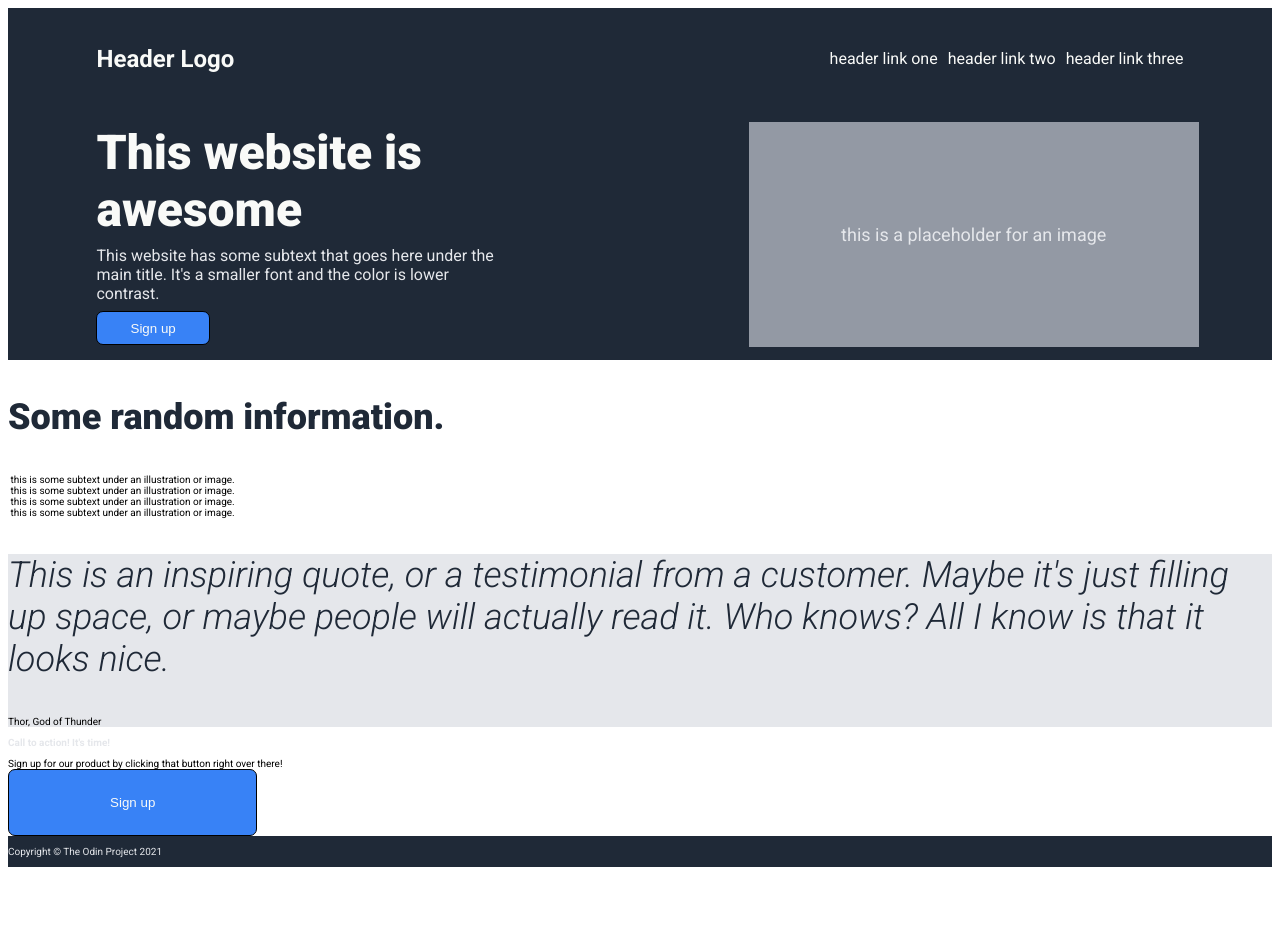
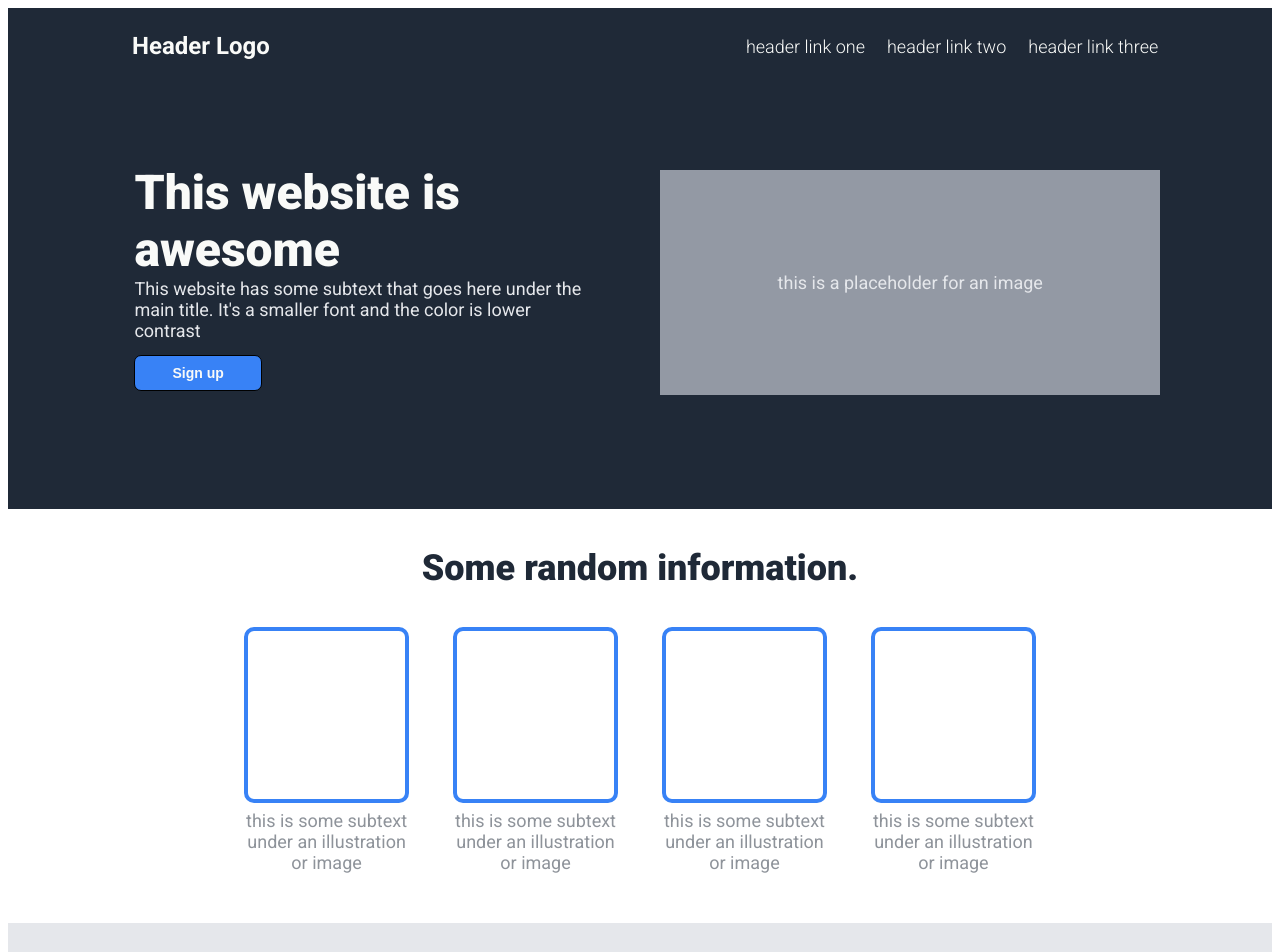
Before and after one commit to jzanderson09/flexbox-landing-page, a plain HTML site: page index.html in a window 1280 px wide. Shown: the top 952 px of the page. Before the commit the page ends 867 px from the top, so only its background shows below. Drawn offline with Linux system fonts and the light colour scheme.

Commit message:
Complete Landing Page
Complete page specs per README.md file.

```diff
--- a/index.html
+++ b/index.html
@@ -24,8 +24,8 @@
                 <div class="left">
                     <h1 class="main-text">This website is awesome</h1>
                     <p class="secondary-text">This website has some subtext that goes here
-                    under the main title. It's a smaller font and the color
-                    is lower contrast.
+                    under the main title.  It's a smaller font and the color
+                    is lower contrast
                     </p>
                     <button>Sign up</button>
                 </div>
@@ -37,23 +37,28 @@
             </div>
         </header>
         <main>
-        <!-- Main -->
             <h3 class="information-header">Some random information.</h3>
-            <div class="img-container">
+            <div class="card-container">
+                <!-- img tags replaced with div to show img card. -->
                 <div class="card">
-                    <img src="" alt="">
-                    <span>this is some subtext under an illustration or image.</span>
+                    <!-- <img src="" alt=""> -->
+                    <div class="img-container"></div>
+                    <p class="img-text">this is some subtext under an illustration or image</p>
                 </div>
                 <div class="card">
-                    <img src="" alt="">
-                    <span>this is some subtext under an illustration or image.</span>
+                    <!-- <img src="" alt=""> -->
+                    <div class="img-container"></div>
+                    <p class="img-text">this is some subtext under an illustration or image</p>
                 </div>
                 <div class="card">
-                    <img src="" alt="">
-                    <span>this is some subtext under an illustration or image.</span>
+                    <!-- <img src="" alt=""> -->
+                    <div class="img-container"></div>
+                    <p class="img-text">this is some subtext under an illustration or image</p>
+                </div>
                 <div class="card">
-                    <img src="" alt="">
-                    <span>this is some subtext under an illustration or image.</span>
+                    <!-- <img src="" alt=""> -->
+                    <div class="img-container"></div>
+                    <p class="img-text">this is some subtext under an illustration or image</p>
                 </div>
             </div>
             <div class="quote-container">
@@ -61,12 +66,12 @@
                 customer. Maybe it's just filling up space, or maybe people will actually
                 read it. Who knows? All I know is that it looks nice.
                 </em></h3>
-                <span>Thor, God of Thunder</span>
+                <strong><p class="quote-author">-Thor, God of Thunder</p></strong>
             </div>
             <div class="sign-up-container">
                 <div class="sign-up-left">
                     <p><strong>Call to action! It's time!</strong></p>
-                    <span>Sign up for our product by clicking that button right over there!</span>
+                    <p class="request">Sign up for our product by clicking that button right over there!</p>
                 </div>
                 <div class="sign-up-right">
                     <button class="call-to-action">Sign up</button>
--- a/style.css
+++ b/style.css
@@ -24,7 +24,10 @@ button {
     border: 1px solid black;
     border-radius: 7px;
     color: #F9FAF8;
+    font-size: 1.4rem;
+    font-weight: 800;
     padding: 2% 8%;
+    width: 28%;
 }
 
 p {
@@ -56,41 +59,45 @@ p {
     align-items: center;
     flex-flow: row nowrap;
     justify-content: space-between;
-    margin: 1% 7%;
+    margin: 0 9%;
 }
 
 .container header nav .header-logo {
     color: #F9FAF8;
     font-size: 2.4rem;
+    margin-left: 1%;
 }
 
 .container header nav .links {
     display: flex;
     align-items: center;
     flex-flow: row nowrap;
-    gap: 10px;
+    font-weight: 300;
+    gap: 22px;
     justify-content: space-evenly;
     list-style-type: none;
 }
 
 .container header nav .links .link-text {
     color: #E5E7EB;
-    font-size: 1.6rem;
+    font-size: 1.8rem;
 }
 
-/* --------------------header .banner------------------- */
+/* --------------------header .banner-------------------- */
 
 .container header .banner {
     display: flex;
     align-items: center;
     justify-content: space-between;
-    margin: 1% 7%;
+    margin: 6% 10% 9%;
 }
 
-/* --------------header .banner .left------------------- */
+/* --------------header .banner .left-------------------- */
 
 .container header .banner .left {
-    width: 38%;
+    display: flex;
+    flex-flow: column nowrap;
+    width: 45%;
 }
 
 .container header .banner .left .main-text {
@@ -103,16 +110,19 @@ p {
 
 .container header .banner .left .secondary-text {
     color: #E5E7EB;
-    font-size: 1.6rem;
-    margin: 2% auto;
-    padding: 0;
+    font-size: 1.8rem;
+    margin: 0 auto 3%;
     text-wrap: wrap;
 }
 
-/* --------------header .banner .right------------------ */
+/* --------------header .banner .right------------------- */
 
 .container header .banner .right {
-    width: 40%;
+    display: flex;
+    flex-flow: column nowrap;
+    align-items: left;
+    margin-top: 1%;
+    width: 48%;
 }
 
 .container header .banner .right .img-div {
@@ -122,35 +132,143 @@ p {
     height: 225px;
     justify-content: center;
     text-align: center;
-    width: 450px;
+    width: 50rem;
 }
 
 .container header .banner .right .img-div p {
     font-size: 1.8rem;
 }
 
-/* ---------------------main---------------------------- */
+/* ---------------------main----------------------------- */
+
+.container main {
+    display: flex;
+    align-items: center;
+    flex-flow: column nowrap;
+    justify-content: center;
+    text-align: center;
+}
 
 .container main .information-header {
     color: #1F2937;
     font-size: 3.6rem;
     font-weight: 800;
+    margin: 3% auto;
 }
+
+/* --------------.card-container------------------------- */
+
+.container main .card-container {
+    display: flex;
+    align-items: center;
+    flex-flow: row wrap;
+    gap: 32px;
+    justify-content: center;
+    margin-bottom: 4%;
+}
+
+.container main .card-container .card {
+    display: flex;
+    align-items: center;
+    flex-flow: column nowrap;
+    justify-content: center;
+    width: 14%;
+}
+
+.container main .card-container .card .img-container {
+    background-color: rgb(255, 255, 255);
+    border: 4px solid #3882F6;
+    border-radius: 10px;
+    height: 22vh;
+    width: 93%;
+}
+
+.container main .card-container .card .img-text {
+    color: #1f2937;
+    font-size: 1.8rem;
+    margin: 4% auto auto;
+    opacity: 0.5;
+    text-align: center;
+    text-wrap: wrap;
+}
+
+/* --------------.quote-container------------------------ */
+
 
 .container main .quote-container {
     background-color: #E5E7EB;
+    display: flex;
+    flex-flow: column nowrap;
 }
 
 .container main .quote-container .quote-text {
     color: #1F2937;
     font-size: 3.6rem;
     font-weight: 300;
+    margin-bottom: 0;
+    padding: 6% 19% 0;
+    text-align: left;
 }
 
-/* -----------------------footer----------------------- */
+.container main .quote-container .quote-author {
+    color: #1F2937;
+    font-size: 2.4rem;
+    margin: 0 21% 7% 0;
+    text-align: right;
+}
+
+/* --------------.sign-up-container---------------------- */
+
+
+.container main .sign-up-container {
+    display: flex;
+    align-items: center;
+    background-color: #3882F6;
+    border-radius: 5px;
+    flex-flow: row nowrap;
+    height: 25vh;
+    justify-content: center;
+    margin: 7% auto;
+    padding: 0;
+    text-align: center;
+    width: 85%;
+}
+
+.container main .sign-up-container .sign-up-left {
+    width: 47%;
+}
+
+.container main .sign-up-container .sign-up-left p {
+    font-size: 1.8rem;
+    margin: 0;
+    padding: 0;
+    text-align: left;
+}
+
+.container main .sign-up-container .sign-up-left .request {
+    font-weight: 200;
+}
+
+.container main .sign-up-container .sign-up-right {
+    margin-left: 10%;
+    width: 30%;
+}
+
+.container main .sign-up-container .sign-up-right .call-to-action {
+    background-color: #3882F6;
+    border: 2px solid #F9FAF8;
+    border-radius: 7px;
+    color: #F9FAF8;
+    padding: 2% 8%;
+    height: 6vh;
+    width: 40%;
+}
+
+/* -----------------------footer------------------------- */
 
 .container footer {
     background-color: #1F2937;
+    font-size: 1.8rem;
+    padding: 2%;
+    text-align: center;
 }
-
-/* ---------------------------------------------------- */
```
